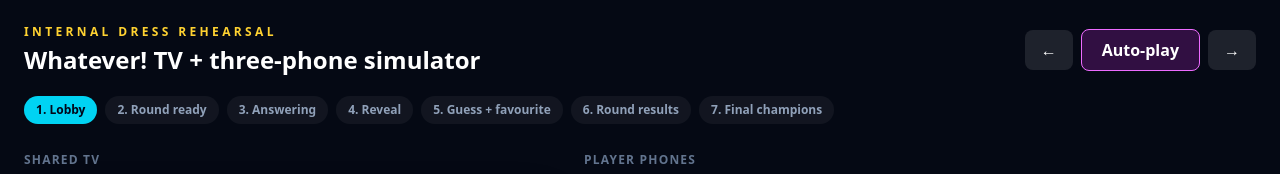
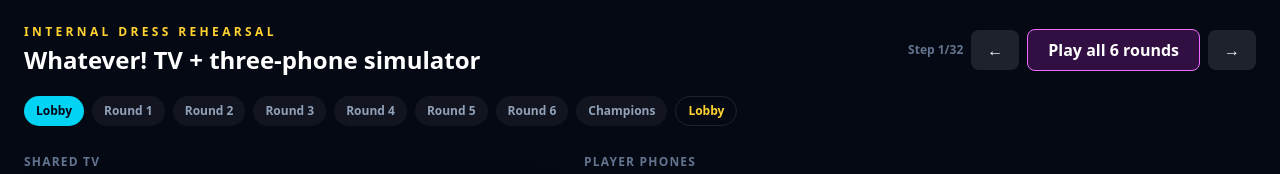
Before and after one commit to FlowAngels/app, a React (Vite) app: page /demo in a window 1280 px wide. Shown: the top 174 px of the page. Built offline with nearby package versions, Linux system fonts and the light colour scheme; no server answers.

Commit message:
simulate the complete six-round game

```diff
--- a/src/demo/PlaytestDemo.tsx
+++ b/src/demo/PlaytestDemo.tsx
@@ -1,11 +1,20 @@
 import { useEffect, useMemo, useState } from 'react'
-import { DEMO_PHASES, type DemoPhase } from './demoPhases'
+import { DEMO_STEPS, type DemoPhase } from './demoPhases'
 import { generateQRCode } from '../lib/qr'
 
 const players = [
-  { name: 'Ali', avatar: '🔵', answer: 'replace every meeting with competitive karaoke' },
-  { name: 'Erika', avatar: '🟢', answer: 'issue every resident a ceremonial traffic cone' },
-  { name: 'Tim', avatar: '🟡', answer: 'put the mayor on a strict snack schedule' },
+  { name: 'Ali', avatar: '🔵' },
+  { name: 'Erika', avatar: '🟢' },
+  { name: 'Tim', avatar: '🟡' },
+]
+
+const demoRounds = [
+  { ownerIndex: 1, prompt: 'Mayor announces plan to ____ by Friday.', answers: ['replace every meeting with competitive karaoke', 'issue every resident a ceremonial traffic cone', 'put the mayor on a strict snack schedule'] },
+  { ownerIndex: 2, prompt: 'New study finds happiness is mostly caused by ____.', answers: ['leaving group chats without explanation', 'the exact right amount of garlic bread', 'finding money in your winter coat'] },
+  { ownerIndex: 0, prompt: 'Local café bans customers who keep asking for ____.', answers: ['the Wi-Fi password while holding a laptop', 'a coffee that tastes less like coffee', 'one tiny emotional-support croissant'] },
+  { ownerIndex: 1, prompt: 'Scientists confirm the moon is actually made of ____.', answers: ['expired supermarket loyalty points', 'the socks missing from every dryer', 'cheese, but disappointingly mild cheese'] },
+  { ownerIndex: 2, prompt: 'Airline introduces surcharge for passengers carrying ____.', answers: ['a suspicious amount of confidence', 'more than three unresolved feelings', 'their own tiny emotional-support pilot'] },
+  { ownerIndex: 0, prompt: 'Nation celebrates after finally agreeing on ____.', answers: ['where everyone should order dinner from', 'the correct way to load a dishwasher', 'a font for the family group chat'] },
 ]
 
 const phaseLabels: Record<DemoPhase, string> = {
@@ -18,10 +27,14 @@ const phaseLabels: Record<DemoPhase, string> = {
   champions: 'Final champions',
 }
 
-function Phone({ playerIndex, phase }: { playerIndex: number; phase: DemoPhase }) {
+function Phone({ playerIndex, phase, roundNumber }: { playerIndex: number; phase: DemoPhase; roundNumber?: number }) {
   const player = players[playerIndex]
-  const ownerIndex = 1
-  const chosenGuess = playerIndex === 0 ? 1 : 2
+  const round = demoRounds[(roundNumber ?? 1) - 1]
+  const ownerIndex = round.ownerIndex
+  const owner = players[ownerIndex]
+  const answer = round.answers[playerIndex]
+  const otherPlayer = [0, 1, 2].find((index) => index !== playerIndex && index !== ownerIndex) ?? ownerIndex
+  const chosenGuess = playerIndex === ownerIndex ? otherPlayer : (playerIndex + (roundNumber ?? 1)) % 2 === 0 ? ownerIndex : otherPlayer
   const chosenVote = (playerIndex + 1) % players.length
 
   return (
@@ -37,25 +50,25 @@ function Phone({ playerIndex, phase }: { playerIndex: number; phase: DemoPhase }
           <div className="mt-8 rounded-xl bg-emerald-400/10 p-4 text-center text-emerald-300">Headline Hijack ✓</div>
         </>}
         {phase === 'prompt' && <>
-          <div className="text-xs font-black uppercase tracking-widest text-amber-300">Round 1 of 6</div>
+          <div className="text-xs font-black uppercase tracking-widest text-amber-300">Round {roundNumber} of 6</div>
           <h3 className="mt-4 text-2xl font-black">Get ready</h3>
-          <p className="mt-3 text-sm text-slate-300">Complete the headline in your own voice.</p>
+          <p className="mt-3 text-sm text-slate-300">{owner.name} is hiding in this round.</p>
           <div className="mt-8 animate-pulse text-center text-5xl">3</div>
         </>}
         {phase === 'answering' && <>
-          <div className="text-xs font-black uppercase tracking-widest text-cyan-300">Headline Hijack · 42s</div>
-          <p className="mt-4 text-lg font-bold">Mayor announces plan to ____ by Friday.</p>
-          <div className="mt-5 min-h-28 rounded-xl border border-cyan-400/30 bg-white/5 p-3 text-sm">{player.answer}</div>
-          <div className="mt-2 text-right text-xs text-slate-500">{player.answer.length}/100</div>
+          <div className="text-xs font-black uppercase tracking-widest text-cyan-300">Round {roundNumber} · Headline Hijack · 42s</div>
+          <p className="mt-4 text-lg font-bold">{round.prompt}</p>
+          <div className="mt-5 min-h-28 rounded-xl border border-cyan-400/30 bg-white/5 p-3 text-sm">{answer}</div>
+          <div className="mt-2 text-right text-xs text-slate-500">{answer.length}/100</div>
           <button className="mt-4 w-full rounded-xl bg-fuchsia-500/30 py-3 font-black text-fuchsia-100">Submitted ✓</button>
         </>}
         {(phase === 'reveal' || phase === 'voting') && <>
-          <div className="text-xs font-black uppercase tracking-widest text-fuchsia-300">Find Erika · choose a favourite</div>
+          <div className="text-xs font-black uppercase tracking-widest text-fuchsia-300">Find {owner.name} · choose a favourite</div>
           <div className="mt-4 space-y-3">
             {players.map((answerPlayer, index) => {
               const own = index === playerIndex
               return <div key={answerPlayer.name} className={`rounded-xl border p-3 text-sm ${phase === 'voting' && chosenGuess === index ? 'border-cyan-400 bg-cyan-400/10' : 'border-white/10 bg-white/5'}`}>
-                <p>{answerPlayer.answer}</p>
+                <p>{round.answers[index]}</p>
                 {phase === 'voting' && <div className="mt-3 flex gap-2 text-[0.65rem] font-bold">
                   <span className={chosenGuess === index ? 'text-cyan-300' : 'text-slate-500'}>{own ? 'YOUR ANSWER' : chosenGuess === index ? 'OWNER? ✓' : 'OWNER?'}</span>
                   {!own && <span className={chosenVote === index ? 'text-amber-300' : 'text-slate-500'}>{chosenVote === index ? '★ FAVOURITE' : '☆ FAVOURITE'}</span>}
@@ -65,11 +78,11 @@ function Phone({ playerIndex, phase }: { playerIndex: number; phase: DemoPhase }
           </div>
         </>}
         {phase === 'results' && <>
-          <div className="text-xs font-black uppercase tracking-widest text-amber-300">Round results</div>
-          <h3 className="mt-3 text-2xl font-black">{chosenGuess === ownerIndex ? 'You spotted Erika! +2' : 'Erika slipped past you.'}</h3>
+          <div className="text-xs font-black uppercase tracking-widest text-amber-300">Round {roundNumber} results</div>
+          <h3 className="mt-3 text-2xl font-black">{playerIndex === ownerIndex ? `You were the chameleon. +3` : chosenGuess === ownerIndex ? `You spotted ${owner.name}! +2` : `${owner.name} slipped past you.`}</h3>
           <div className="mt-6 grid grid-cols-2 gap-3 text-center">
-            <div className="rounded-xl bg-cyan-400/10 p-3"><b className="text-2xl text-cyan-300">{playerIndex === 0 ? 2 : 0}</b><div className="text-[0.65rem] uppercase">Chameleon</div></div>
-            <div className="rounded-xl bg-fuchsia-400/10 p-3"><b className="text-2xl text-fuchsia-300">1</b><div className="text-[0.65rem] uppercase">Crowd</div></div>
+            <div className="rounded-xl bg-cyan-400/10 p-3"><b className="text-2xl text-cyan-300">{(roundNumber ?? 1) * 2 + (playerIndex === ownerIndex ? 1 : 0)}</b><div className="text-[0.65rem] uppercase">Chameleon total</div></div>
+            <div className="rounded-xl bg-fuchsia-400/10 p-3"><b className="text-2xl text-fuchsia-300">{(roundNumber ?? 1) + (playerIndex === chosenVote ? 1 : 0)}</b><div className="text-[0.65rem] uppercase">Crowd total</div></div>
           </div>
           <p className="mt-6 text-center text-xs text-slate-400">Watch the shared screen for the full story.</p>
         </>}
@@ -84,8 +97,10 @@ function Phone({ playerIndex, phase }: { playerIndex: number; phase: DemoPhase }
   )
 }
 
-function TvBoard({ phase }: { phase: DemoPhase }) {
-  const answers = useMemo(() => [...players].sort((a, b) => a.answer.localeCompare(b.answer)), [])
+function TvBoard({ phase, roundNumber }: { phase: DemoPhase; roundNumber?: number }) {
+  const round = demoRounds[(roundNumber ?? 1) - 1]
+  const owner = players[round.ownerIndex]
+  const answers = useMemo(() => [...round.answers].sort((a, b) => a.localeCompare(b)), [round.answers])
   const [demoQr, setDemoQr] = useState('')
 
   useEffect(() => {
@@ -133,16 +148,16 @@ function TvBoard({ phase }: { phase: DemoPhase }) {
           </div>
         </div>}
         {(phase === 'prompt' || phase === 'answering') && <div className="grid flex-1 place-items-center text-center">
-          <div><div className="text-sm font-black uppercase tracking-[0.3em] text-amber-300">Headline Hijack · Round 1 of 6</div><h2 className="mt-6 text-4xl font-black md:text-6xl">Mayor announces plan to <span className="text-cyan-300">____</span> by Friday.</h2><p className="mt-6 text-xl text-slate-300">{phase === 'prompt' ? 'Round Owner: Erika' : '3 of 3 answers received · 42s'}</p></div>
+          <div><div className="text-sm font-black uppercase tracking-[0.3em] text-amber-300">Headline Hijack · Round {roundNumber} of 6</div><h2 className="mt-6 text-4xl font-black md:text-6xl">{round.prompt}</h2><p className="mt-6 text-xl text-slate-300">{phase === 'prompt' ? `Round Owner: ${owner.name}` : '3 of 3 answers received · 42s'}</p></div>
         </div>}
         {(phase === 'reveal' || phase === 'voting') && <div className="flex flex-1 flex-col justify-center">
-          <h2 className="text-center text-3xl font-black md:text-5xl">Which answer sounds like Erika?</h2>
-          <div className="mt-6 grid grid-cols-3 gap-3">{answers.map((player, index) => <div key={player.name} className="rounded-xl border border-white/10 bg-white/5 p-4"><div className="text-xs font-black text-fuchsia-300">ANSWER {index + 1}</div><p className="mt-2 font-bold">{player.answer}</p></div>)}</div>
+          <h2 className="text-center text-3xl font-black md:text-5xl">Which answer sounds like {owner.name}?</h2>
+          <div className="mt-6 grid grid-cols-3 gap-3">{answers.map((answer, index) => <div key={answer} className="rounded-xl border border-white/10 bg-white/5 p-4"><div className="text-xs font-black text-fuchsia-300">ANSWER {index + 1}</div><p className="mt-2 font-bold">{answer}</p></div>)}</div>
           {phase === 'voting' && <p className="mt-5 text-center text-amber-300">Players are guessing and choosing favourites · 18s</p>}
         </div>}
         {phase === 'results' && <div className="flex flex-1 flex-col justify-center text-center">
-          <div className="text-xs font-black uppercase tracking-[0.3em] text-amber-300">Round 1 results</div><h2 className="mt-2 text-3xl font-black md:text-4xl">🟢 Erika was the Round Owner</h2><p className="mt-2 text-lg md:text-xl">“issue every resident a ceremonial traffic cone”</p>
-          <div className="mx-auto mt-4 grid w-full max-w-2xl grid-cols-2 gap-3"><div className="rounded-xl bg-cyan-400/10 p-3"><b className="text-cyan-300">CHAMELEON</b><p className="mt-1 text-sm">Ali +2 · Erika +3</p></div><div className="rounded-xl bg-fuchsia-400/10 p-3"><b className="text-fuchsia-300">CROWD</b><p className="mt-1 text-sm">Three-way tie · 1 each</p></div></div>
+          <div className="text-xs font-black uppercase tracking-[0.3em] text-amber-300">Round {roundNumber} results</div><h2 className="mt-2 text-3xl font-black md:text-4xl">{owner.avatar} {owner.name} was the Round Owner</h2><p className="mt-2 text-lg md:text-xl">“{round.answers[round.ownerIndex]}”</p>
+          <div className="mx-auto mt-4 grid w-full max-w-2xl grid-cols-2 gap-3"><div className="rounded-xl bg-cyan-400/10 p-3"><b className="text-cyan-300">CHAMELEON</b><p className="mt-1 text-sm">Scores updated after round {roundNumber}</p></div><div className="rounded-xl bg-fuchsia-400/10 p-3"><b className="text-fuchsia-300">CROWD</b><p className="mt-1 text-sm">Favourite votes added</p></div></div>
         </div>}
         {phase === 'champions' && <div className="grid flex-1 place-items-center text-center"><div><div className="text-sm font-black uppercase tracking-[0.3em] text-amber-300">Final results</div><h2 className="mt-4 text-5xl font-black">Two ways to win</h2><div className="mt-8 flex justify-center gap-14"><div><div className="text-6xl">🦎</div><b className="mt-2 block text-cyan-300">Ali</b><span>Chameleon champion</span></div><div><div className="text-6xl">🏆</div><b className="mt-2 block text-fuchsia-300">Tim</b><span>Crowd favourite</span></div></div></div></div>}
       </div>
@@ -151,18 +166,30 @@ function TvBoard({ phase }: { phase: DemoPhase }) {
 }
 
 export default function PlaytestDemo() {
-  const [phaseIndex, setPhaseIndex] = useState(0)
+  const [stepIndex, setStepIndex] = useState(0)
   const [playing, setPlaying] = useState(false)
-  const phase = DEMO_PHASES[phaseIndex]
+  const step = DEMO_STEPS[stepIndex]
+  const phase = step.phase
+  const roundNumber = step.round
 
   useEffect(() => {
     if (!playing) return
     const timer = window.setTimeout(() => {
-      if (phaseIndex === DEMO_PHASES.length - 1) setPlaying(false)
-      else setPhaseIndex((index) => index + 1)
-    }, 3500)
+      if (stepIndex === DEMO_STEPS.length - 1) setPlaying(false)
+      else setStepIndex((index) => index + 1)
+    }, 2500)
     return () => clearTimeout(timer)
-  }, [phaseIndex, playing])
+  }, [stepIndex, playing])
+
+  const togglePlayback = () => {
+    if (!playing && stepIndex === DEMO_STEPS.length - 1) setStepIndex(0)
+    setPlaying((value) => !value)
+  }
+
+  const jumpToRound = (round: number) => {
+    setPlaying(false)
+    setStepIndex(DEMO_STEPS.findIndex((candidate) => candidate.round === round))
+  }
 
   return (
     <main className="min-h-screen bg-[#050914] p-4 text-white md:p-6">
@@ -170,15 +197,21 @@ export default function PlaytestDemo() {
         <header className="mb-5 flex flex-wrap items-center justify-between gap-4">
           <div><div className="text-xs font-black uppercase tracking-[0.28em] text-amber-300">Internal dress rehearsal</div><h1 className="mt-1 text-2xl font-black">Whatever! TV + three-phone simulator</h1></div>
           <div className="flex items-center gap-2">
-            <button onClick={() => setPhaseIndex((index) => Math.max(0, index - 1))} className="rounded-lg bg-white/10 px-4 py-2 font-bold">←</button>
-            <button onClick={() => setPlaying((value) => !value)} className="rounded-lg border border-fuchsia-400 bg-fuchsia-500/20 px-5 py-2 font-bold">{playing ? 'Pause' : 'Auto-play'}</button>
-            <button onClick={() => setPhaseIndex((index) => Math.min(DEMO_PHASES.length - 1, index + 1))} className="rounded-lg bg-white/10 px-4 py-2 font-bold">→</button>
+            <span className="hidden text-xs font-bold text-slate-500 sm:block">Step {stepIndex + 1}/{DEMO_STEPS.length}</span>
+            <button onClick={() => { setPlaying(false); setStepIndex((index) => Math.max(0, index - 1)) }} className="rounded-lg bg-white/10 px-4 py-2 font-bold">←</button>
+            <button onClick={togglePlayback} className="rounded-lg border border-fuchsia-400 bg-fuchsia-500/20 px-5 py-2 font-bold">{playing ? 'Pause' : stepIndex === DEMO_STEPS.length - 1 ? 'Replay all 6 rounds' : 'Play all 6 rounds'}</button>
+            <button onClick={() => { setPlaying(false); setStepIndex((index) => Math.min(DEMO_STEPS.length - 1, index + 1)) }} className="rounded-lg bg-white/10 px-4 py-2 font-bold">→</button>
           </div>
         </header>
-        <nav className="mb-5 flex gap-2 overflow-x-auto pb-2">{DEMO_PHASES.map((item, index) => <button key={item} onClick={() => { setPlaying(false); setPhaseIndex(index) }} className={`whitespace-nowrap rounded-full px-3 py-1.5 text-xs font-bold ${index === phaseIndex ? 'bg-cyan-400 text-slate-950' : 'bg-white/5 text-slate-400'}`}>{index + 1}. {phaseLabels[item]}</button>)}</nav>
+        <nav className="mb-5 flex gap-2 overflow-x-auto pb-2">
+          <button onClick={() => { setPlaying(false); setStepIndex(0) }} className={`whitespace-nowrap rounded-full px-3 py-1.5 text-xs font-bold ${phase === 'lobby' ? 'bg-cyan-400 text-slate-950' : 'bg-white/5 text-slate-400'}`}>Lobby</button>
+          {demoRounds.map((_, index) => <button key={index} onClick={() => jumpToRound(index + 1)} className={`whitespace-nowrap rounded-full px-3 py-1.5 text-xs font-bold ${roundNumber === index + 1 ? 'bg-cyan-400 text-slate-950' : 'bg-white/5 text-slate-400'}`}>Round {index + 1}</button>)}
+          <button onClick={() => { setPlaying(false); setStepIndex(DEMO_STEPS.length - 1) }} className={`whitespace-nowrap rounded-full px-3 py-1.5 text-xs font-bold ${phase === 'champions' ? 'bg-cyan-400 text-slate-950' : 'bg-white/5 text-slate-400'}`}>Champions</button>
+          <span className="whitespace-nowrap rounded-full border border-white/10 px-3 py-1.5 text-xs font-bold text-amber-300">{phaseLabels[phase]}{roundNumber ? ` · ${roundNumber}/6` : ''}</span>
+        </nav>
         <section className="grid gap-6 xl:grid-cols-[minmax(0,2fr)_minmax(42rem,1fr)]">
-          <div><div className="mb-2 text-xs font-bold uppercase tracking-widest text-slate-500">Shared TV</div><TvBoard phase={phase} /></div>
-          <div><div className="mb-2 text-xs font-bold uppercase tracking-widest text-slate-500">Player phones</div><div className="grid gap-3 md:grid-cols-3">{players.map((player, index) => <Phone key={player.name} playerIndex={index} phase={phase} />)}</div></div>
+          <div><div className="mb-2 text-xs font-bold uppercase tracking-widest text-slate-500">Shared TV</div><TvBoard phase={phase} roundNumber={roundNumber} /></div>
+          <div><div className="mb-2 text-xs font-bold uppercase tracking-widest text-slate-500">Player phones</div><div className="grid gap-3 md:grid-cols-3">{players.map((player, index) => <Phone key={player.name} playerIndex={index} phase={phase} roundNumber={roundNumber} />)}</div></div>
         </section>
         <p className="mt-5 text-xs text-slate-500">Synthetic UX rehearsal only. The separate live six-round test covers real Supabase identity, privacy, deadlines, scoring, refresh and reconnect behaviour.</p>
       </div>
--- a/src/demo/demoPhases.ts
+++ b/src/demo/demoPhases.ts
@@ -9,3 +9,18 @@ export const DEMO_PHASES = [
 ] as const
 
 export type DemoPhase = (typeof DEMO_PHASES)[number]
+
+export type DemoStep = {
+  phase: DemoPhase
+  round?: number
+}
+
+const ROUND_PHASES: DemoPhase[] = ['prompt', 'answering', 'reveal', 'voting', 'results']
+
+export const DEMO_STEPS: DemoStep[] = [
+  { phase: 'lobby' },
+  ...Array.from({ length: 6 }, (_, roundIndex) =>
+    ROUND_PHASES.map((phase) => ({ phase, round: roundIndex + 1 })),
+  ).flat(),
+  { phase: 'champions' },
+]
```
Also changed, not shown: 3 other files (tests, documents, lock files or other folders).
